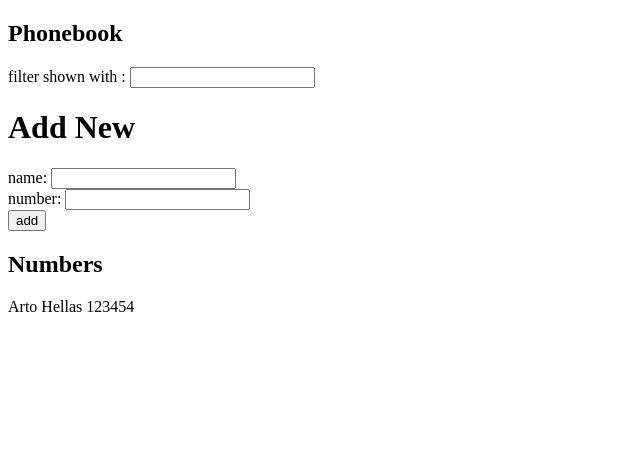
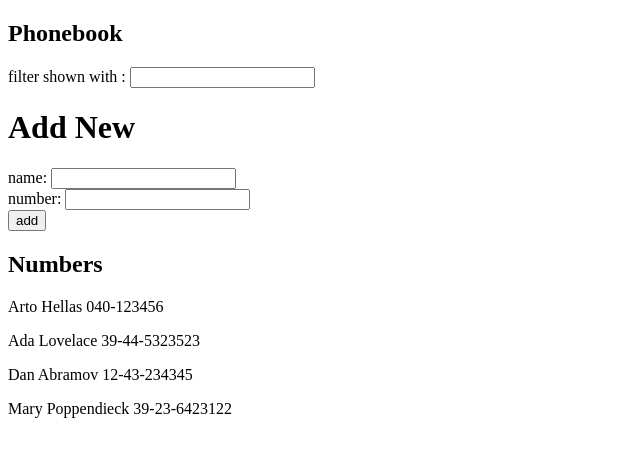
Before and after one commit to ALESTA1/FullStackOpen, a React (Vite) app in the folder part2/phonebook/: page / in a window 1280 px wide. Shown: the top 456 px of the page, without its empty margins (0-640 px from the left). Built offline with nearby package versions, Linux system fonts and the light colour scheme; data requests are answered from the project's data file.

Commit message:
learned how to fetch from db.json using axios and useEffect

```diff
--- /dev/null
+++ b/part2/phonebook/db.json
@@ -0,0 +1,24 @@
+{
+    "persons":[
+      {
+        "name": "Arto Hellas",
+        "number": "040-123456",
+        "id": 1
+      },
+      {
+        "name": "Ada Lovelace",
+        "number": "39-44-5323523",
+        "id": 2
+      },
+      {
+        "name": "Dan Abramov",
+        "number": "12-43-234345",
+        "id": 3
+      },
+      {
+        "name": "Mary Poppendieck",
+        "number": "39-23-6423122",
+        "id": 4
+      }
+    ]
+  }
--- a/part2/phonebook/package.json
+++ b/part2/phonebook/package.json
@@ -7,9 +7,11 @@
     "dev": "vite",
     "build": "vite build",
     "lint": "eslint . --ext js,jsx --report-unused-disable-directives --max-warnings 0",
-    "preview": "vite preview"
+    "preview": "vite preview",
+    "server": "json-server -p3001 --watch db.json"
   },
   "dependencies": {
+    "axios": "^1.6.2",
     "react": "^18.2.0",
     "react-dom": "^18.2.0"
   },
@@ -21,6 +23,7 @@
     "eslint-plugin-react": "^7.33.2",
     "eslint-plugin-react-hooks": "^4.6.0",
     "eslint-plugin-react-refresh": "^0.4.4",
+    "json-server": "^0.17.4",
     "vite": "^5.0.0"
   }
 }
--- a/part2/phonebook/src/App.jsx
+++ b/part2/phonebook/src/App.jsx
@@ -1,14 +1,23 @@
-import { useState } from 'react'
+import { useState ,useEffect} from 'react'
+import axios from 'axios'
 import PersonsList from './components/personlist';
 
 const App = () => {
-  const [persons, setPersons] = useState([
-    { name: 'Arto Hellas' ,number:123454}
-  ])
+  const [persons, setPersons] = useState([])
   const [newName, setNewName] = useState('')
   const [newNumber,setNewNumber] = useState('')
   const [newFilter,setNewFilter] = useState('')
   const [toShow,setToShow] = useState([]);
+
+  useEffect(() => {
+    console.log('effect')
+    axios
+      .get('http://localhost:3001/persons')
+      .then(response => {
+        console.log('promise fulfilled')
+        setPersons(response.data)
+      })
+  }, [])
   const handleFilter = (event)=>{
     setNewFilter(event.target.value)
     if(newFilter === ''){
```
Also changed, not shown: 1 other file (tests, documents, lock files or other folders).
